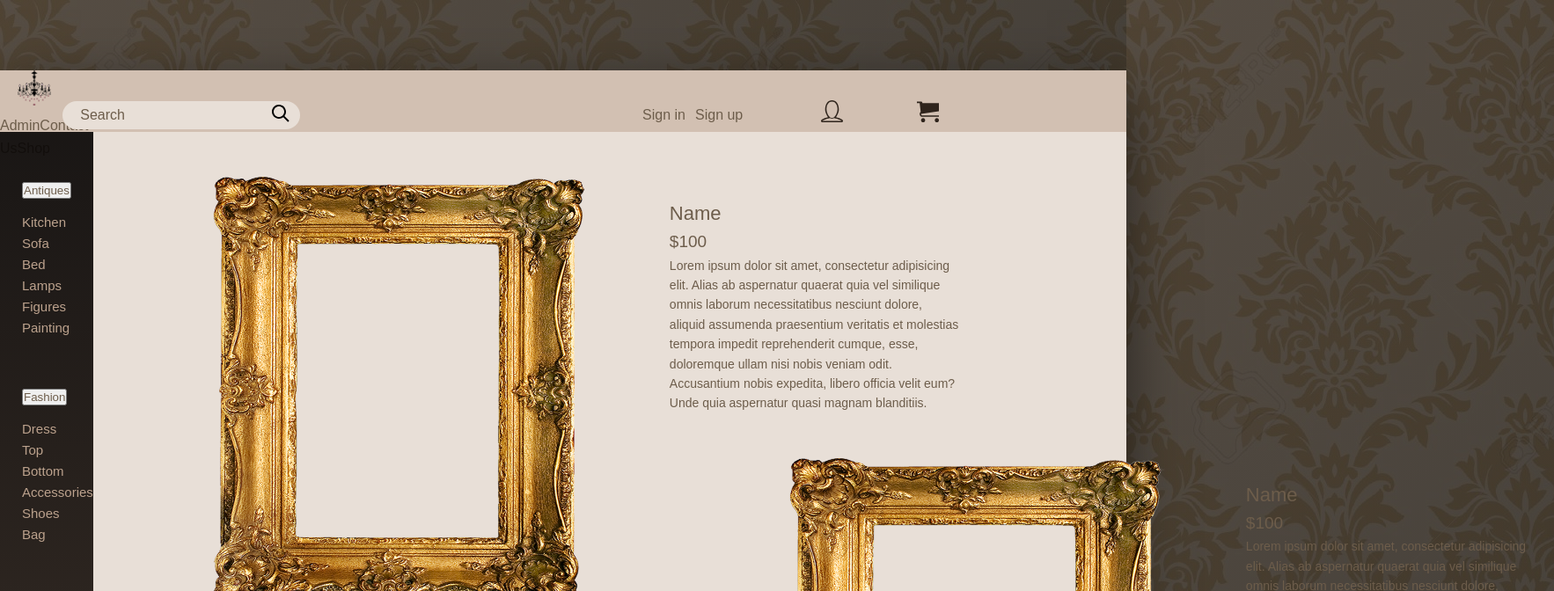
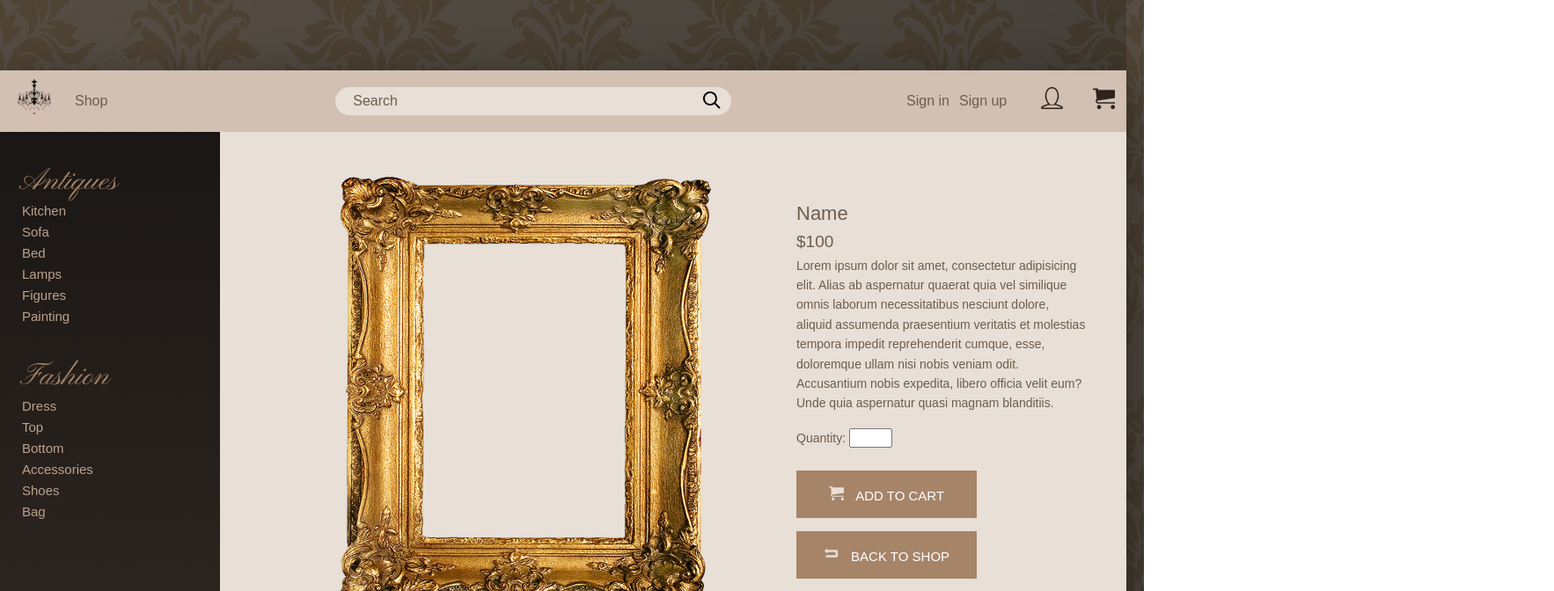
Before and after one commit to teddykt/csc-ui, an Angular app: page /item in a window 1280 px wide. Shown: the top 672 px of the page at 88% size, 1766 px wide, since content can reach past the window. Built offline with nearby package versions, Linux system fonts and the light colour scheme.

Commit message:
180905 after merge, front-end error fixed

```diff
--- a/src/app/app.component.html
+++ b/src/app/app.component.html
@@ -1,15 +1,12 @@
 
     <header class="header">
-
-        <div class="header__items">
             <div class="header__logo">
                 <a routerLinkActive="active" routerLink="/home"> <img src="../assets/chandelier.png" alt="logo" class ="logo"> </a>
             </div>
-            <a routerLinkActive="active" routerLink="/admin"> Admin</a>
-            <a routerLinkActive="active" routerLink="/info">Contact Us</a>
+            <div class="header__shop">
             <a routerLinkActive="active" routerLink="/shop" (click)="onAntiqueClick()">Shop</a>
+            </div>
 
-        </div>
 
         <div class="header__search">
         <form action="#" class="search">
@@ -26,8 +23,8 @@
             <div><a href="home#0" data-signin="login">Sign in</a></div>
             <div><a href="home#0" data-signin="signup">Sign up</a></div>
         </div>
+
         <div class="header__icons">
-
             <div class="header__icons-box dropdown">
                 <svg class="header__icon dropbtn">
                     <use xlink:href="../assets/img/sprite.svg#icon-user1"></use>
--- a/src/app/component/item/item.component.html
+++ b/src/app/component/item/item.component.html
@@ -1,25 +1,5 @@
 <div class="shop-main">
   <app-navbar></app-navbar>
-<div class="item-view__container">
-  <div class="item-view">
-    <!-- <div class="item-view__gallery">
-      <figure class="item-view__gallery--photo">
-          <img src="../../assets/img/gallery-1.jpg" alt="Photo of item 1" class="item-view__gallery--photo">
-      </figure>
-      <figure class="item-view__gallery--photo">
-              <img src="../../assets/img/gallery-2.jpg" alt="Photo of item 2" class="item-view__gallery--photo">
-      </figure>
-      <figure class="item-view__gallery--photo">
-              <img src="../../assets/img/gallery-3.jpg" alt="Photo of item 3" class="item-view__gallery--photo">
-      </figure>
-    </div> -->
-
-    <div class="item-view__img"><img src="../../assets/img/frame-2.png" alt=""></div>
-
-    <div class="item-view__detail">
-      <div class="item-view__detail--name"> Name </div>
-      <div class="item-view__detail--price"> {{ price }} $100 </div>
-      <div class="item-view__detail--points"> Lorem ipsum dolor sit amet, consectetur adipisicing elit. Alias ab aspernatur quaerat quia vel similique omnis laborum necessitatibus nesciunt dolore, aliquid assumenda praesentium veritatis et molestias tempora impedit reprehenderit cumque, esse, doloremque ullam nisi nobis veniam odit. Accusantium nobis expedita, libero officia velit eum? Unde quia aspernatur quasi magnam blanditiis.</div>
 
     <div class="item-view__container">
       <div class="item-view">
--- a/src/app/component/navbar/navbar.component.html
+++ b/src/app/component/navbar/navbar.component.html
@@ -1,6 +1,7 @@
+<div class="shop-main">
   <nav class="navbar">
       <div class="type">
-    <button (click)="onAntiqueClick()"> <a routerLinkActive="active" routerLink="/shop">Antiques</a> </button>
+        <button (click)="onAntiqueClick()" class="type__btn"> Antiques </button>
         <ul class="categories">
           <li class="categories__item"><a href="#" class="categories__link" >Kitchen</a></li>
           <li class="categories__item"><a href="#" class="categories__link">Sofa</a></li>
@@ -12,7 +13,7 @@
       </div>
 
       <div class="type" >
-    <button (click)="onFashionClick()"> <a routerLinkActive="active" routerLink="/home"> Fashion</a> </button>
+        <button (click)="onFashionClick()" class="type__btn"> Fashion </button>
         <ul class="categories">
           <li class="categories__item"><a href="#" class="categories__link">Dress</a></li>
           <li class="categories__item"><a href="#" class="categories__link">Top</a></li>
@@ -24,6 +25,7 @@
       </div>
 
       <div class="legal">
-      &copy; 2018 by Christine. All rights reserved.
+          &copy; 2018 ON by Ted K and Christine L. <br> All rights reserved.
       </div>
     </nav>
+</div>
--- a/src/app/component/shop/shop.component.html
+++ b/src/app/component/shop/shop.component.html
@@ -1,7 +1,7 @@
 <div class="shop-main">
     <nav class="navbar">
         <div class="type">
-          <button (click)="onAntiqueClick()"> Antiques </button>
+          <button (click)="onAntiqueClick()" class="type__btn"> Antiques </button>
           <ul class="categories">
             <li class="categories__item"><a href="#" class="categories__link" >Kitchen</a></li>
             <li class="categories__item"><a href="#" class="categories__link">Sofa</a></li>
@@ -13,7 +13,7 @@
         </div>
 
         <div class="type" >
-          <button (click)="onFashionClick()"> Fashion </button>
+          <button (click)="onFashionClick()" class="type__btn"> Fashion </button>
           <ul class="categories">
             <li class="categories__item"><a href="#" class="categories__link">Dress</a></li>
             <li class="categories__item"><a href="#" class="categories__link">Top</a></li>
@@ -25,7 +25,7 @@
         </div>
 
         <div class="legal">
-            &copy; 2018 by Christine. All rights reserved.
+            &copy; 2018 ON by Ted K and Christine L. <br> All rights reserved.
         </div>
       </nav>
 
--- a/src/assets/scss/_components.scss
+++ b/src/assets/scss/_components.scss
@@ -117,14 +117,23 @@
 .type {
     margin-top: 3.5rem;
     margin-left: 2.5rem;
-    font-size: 3.5rem;
-    color: $color-primary;
-    font-weight: 300;
-    font-family: "Pinyon";
 
 
     &__link{
         color: $color-primary-light;
+    }
+
+    &__btn{
+        font-size: 3.5rem;
+        color: $color-primary;
+        font-weight: 300;
+        font-family: "Pinyon";
+        background-color: transparent;
+        border: none;
+
+        &:active{
+            border: none;
+        }
     }
 
 }
--- a/src/assets/scss/_layout.scss
+++ b/src/assets/scss/_layout.scss
@@ -57,6 +57,7 @@
     align-items: start;
     flex: 0 0 18%;
     min-height: 100rem;
+    min-width: 25rem;
     color: $color-grey-dark-2;
 }
 
--- a/src/styles.css
+++ b/src/styles.css
@@ -81,6 +81,7 @@ a {
   align-items: start;
   flex: 0 0 18%;
   min-height: 100rem;
+  min-width: 25rem;
   color: #6D5D4B;
 }
 
@@ -198,13 +199,20 @@ a {
 .type {
   margin-top: 3.5rem;
   margin-left: 2.5rem;
+}
+.type__link {
+  color: #d2c0b2;
+}
+.type__btn {
   font-size: 3.5rem;
   color: #a68468;
   font-weight: 300;
   font-family: "Pinyon";
+  background-color: transparent;
+  border: none;
 }
-.type__link {
-  color: #d2c0b2;
+.type__btn:active {
+  border: none;
 }
 
 .categories {
```
Also changed, not shown: 1 other file (tests, documents, lock files or other folders). Lines whose indentation alone changed are shown as unchanged.
